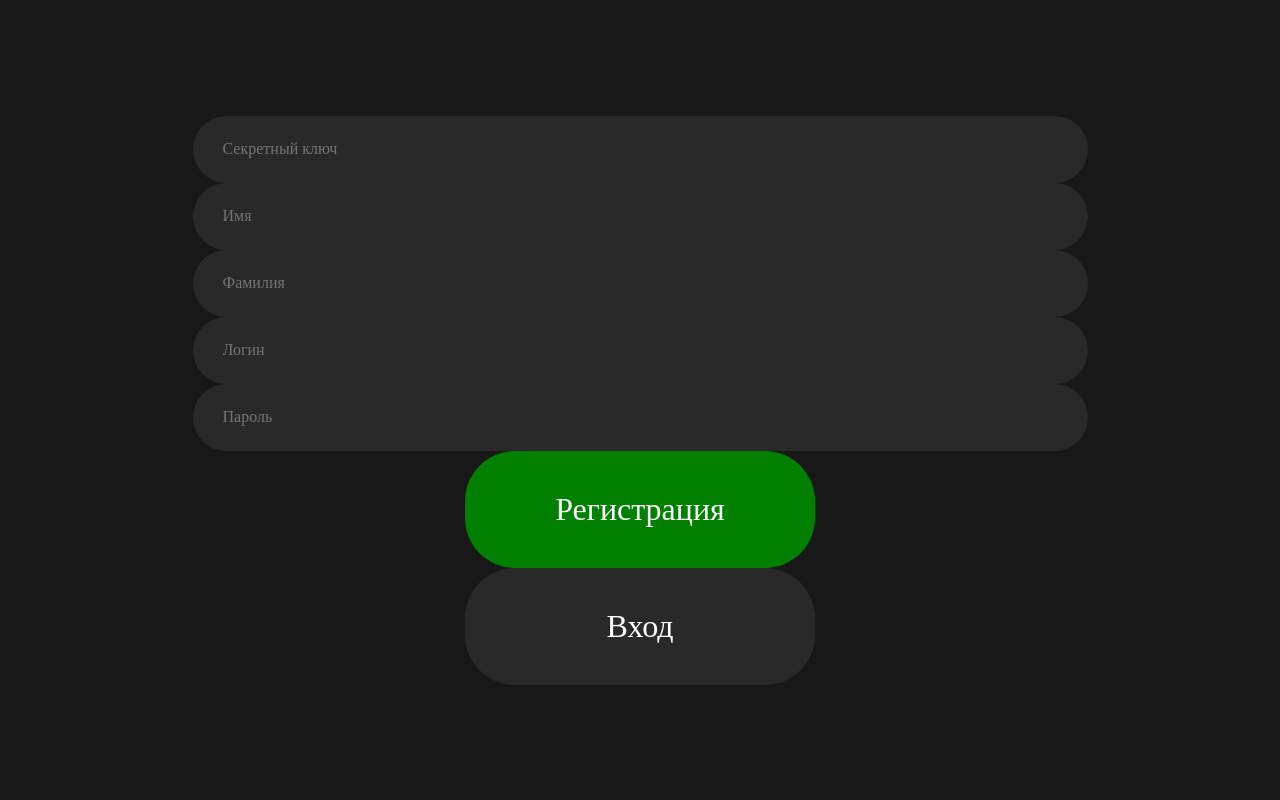
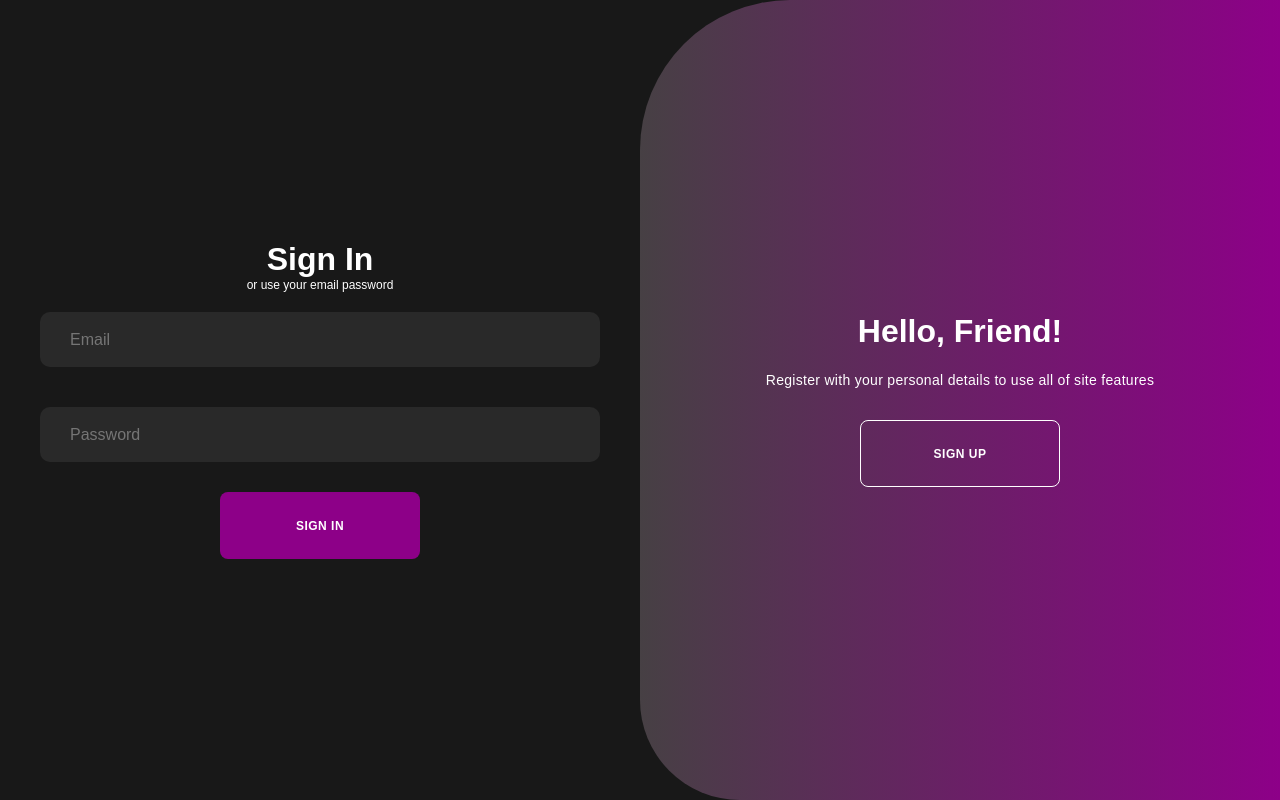
Before and after one commit to papper-ai/Papper-web, a React app: page / in a window 1280 px wide. Built offline with nearby package versions, Linux system fonts and the light colour scheme.

Commit message:
Add Auth form

```diff
--- a/src/app/styles/index.scss
+++ b/src/app/styles/index.scss
@@ -4,4 +4,5 @@
     background-color: var(--bg-color);
     color: var(--primary-color);
     min-height: 100vh;
+    width: 100vw;
 }
--- a/src/app/styles/themes/dark.scss
+++ b/src/app/styles/themes/dark.scss
@@ -5,4 +5,7 @@
     --tertiary-color: #8D0088;
     --quaternary-color: #E63D43;
     --sidebar-color: #1E1E1E;
+
+
+    --font-color: #fff;
 }
--- a/src/app/styles/variables/global.scss
+++ b/src/app/styles/variables/global.scss
@@ -11,4 +11,7 @@
 
     --width-header: 100%;
     --height-header: 80px;
+
+
+    --border-radius: 10px;
 }
--- a/src/features/AuthForm/ui/AuthForm.module.scss
+++ /dev/null
@@ -1,14 +0,0 @@
-.FormContainer{
-    display: flex;
-    width: 100%;
-    height: 100vh;
-    justify-content: center;
-    align-items: center;
-    flex-direction: column;
-}
-.form{
-    display: flex;
-    flex-direction: column;
-    align-items: center;
-    justify-content: center;
-}
--- /dev/null
+++ b/src/features/AuthForm/ui/AuthForm.scss
@@ -0,0 +1,181 @@
+*{
+    margin: 0;
+    padding: 0;
+    box-sizing: border-box;
+    font-family: 'Montserrat', sans-serif;
+}
+
+
+
+.container{
+    // position: absolute;
+    // top: 50%;
+    // left: 50%;
+    // transform: translate(-50%, -50%);
+    position: relative;
+    background-color: var(--bg-color);
+    overflow: hidden;
+    width: 100%;
+    height: 100%;
+    color: var(--font-color)
+}
+
+.container p{
+    font-size: 14px;
+    line-height: 20px;
+    letter-spacing: 0.3px;
+    margin: 20px 0;
+}
+
+.container span{
+    font-size: 12px;
+}
+
+
+
+.container button{
+    font-size: 12px;
+    padding: 10px 45px;
+    border: 1px solid transparent;
+    border-radius: 8px;
+    font-weight: 600;
+    letter-spacing: 0.5px;
+    text-transform: uppercase;
+    margin-top: 10px;
+    cursor: pointer;
+}
+
+.container button.hidden{
+    background-color: transparent;
+    border-color: #fff;
+}
+
+.container form{
+    background-color: var(--bg-color);
+    display: flex;
+    align-items: center;
+    justify-content: center;
+    flex-direction: column;
+    padding: 0 40px;
+    height: 100%;
+}
+
+// .container input{
+//     border: none;
+//     margin: 8px 0;
+//     width: 100%;
+// }
+
+.form-container{
+    position: absolute;
+    top: 0;
+    height: 100%;
+    transition: all 0.6s ease-in-out;
+}
+
+.sign-in{
+    left: 0;
+    width: 50%;
+    z-index: 2;
+}
+
+.container .sign-in button{
+    background-color: var(--tertiary-color);
+}
+.container.active .sign-in{
+    transform: translateX(100%);
+}
+
+
+.sign-up{
+    left: 0;
+    width: 50%;
+    opacity: 0;
+    z-index: 1;
+}
+
+.container.active .sign-up{
+    transform: translateX(100%);
+    opacity: 1;
+    z-index: 5;
+    animation: move 0.6s;
+}
+
+@keyframes move{
+    0%, 49.99%{
+        opacity: 0;
+        z-index: 1;
+    }
+    50%, 100%{
+        opacity: 1;
+        z-index: 5;
+    }
+}
+
+
+
+.toggle-container{
+    position: absolute;
+    top: 0;
+    left: 50%;
+    width: 50%;
+    height: 100%;
+    overflow: hidden;
+    transition: all 0.6s ease-in-out;
+    border-radius: 150px 0 0 100px;
+    z-index: 1000;
+}
+
+.container.active .toggle-container{
+    transform: translateX(-100%);
+    border-radius: 0 150px 100px 0;
+}
+
+.toggle{
+    background-color: var(--primary-color);
+    height: 100%;
+    background: linear-gradient(to right, var(--primary-color), var(--tertiary-color));
+    color: #fff;
+    position: relative;
+    left: -100%;
+    height: 100%;
+    width: 200%;
+    transform: translateX(0);
+    transition: all 0.6s ease-in-out;
+}
+
+.container.active .toggle{
+    transform: translateX(50%);
+}
+
+.toggle-panel{
+    position: absolute;
+    width: 50%;
+    height: 100%;
+    display: flex;
+    align-items: center;
+    justify-content: center;
+    flex-direction: column;
+    padding: 0 30px;
+    text-align: center;
+    top: 0;
+    transform: translateX(0);
+    transition: all 0.6s ease-in-out;
+}
+
+.toggle-left{
+    transform: translateX(-200%);
+}
+
+.container.active .toggle-left{
+    transform: translateX(0);
+}
+
+.toggle-right{
+    right: 0;
+    transform: translateX(0);
+}
+
+.container.active .toggle-right{
+    transform: translateX(200%);
+}
--- a/src/features/AuthForm/ui/AuthForm.tsx
+++ b/src/features/AuthForm/ui/AuthForm.tsx
@@ -1,9 +1,10 @@
-import classNames  from 'classnames';
-import * as cls from './AuthForm.module.scss';
+import classNames from 'classnames';
+import './AuthForm.scss';
 import { Input } from 'shared/ui/Input/Input';
 import { Button, ThemeButton } from 'shared/ui/Button/Button';
+import { useState } from 'react';
 
-export const enum FormType{
+export const enum FormType {
     LOGIN = 'login',
     REGISTER = 'register'
 }
@@ -16,40 +17,58 @@ interface AuthFormProps {
 
 export const AuthForm = (props: AuthFormProps) => {
 
+    const [toggle, setToggle] = useState(false);
 
     const {
         formType,
         className
     } = props
-    let formContainer;
-    if(formType === FormType.REGISTER){
-        formContainer = (
-            <form inputMode='text' className={cls.form} action="registration">
-                <Input placeholder='Секретный ключ' />
-                <Input placeholder='Имя' />
-                <Input placeholder='Фамилия' />
-                <Input placeholder='Логин' />
-                <Input placeholder='Пароль' />
-                <Button theme={ThemeButton.PRIMARY}>Регистрация</Button>
-                <Button theme={ThemeButton.SECONDARY}>Вход</Button>
-            </form>
-        )
-    } else if(formType === FormType.LOGIN){
-        formContainer = (
-            <form inputMode='text' className={cls.form} action="login">
-                <Input placeholder='Логин' />
-                <Input placeholder='Пароль' />
-                <Button theme={ThemeButton.PRIMARY}>Вход</Button>
-                <Button theme={ThemeButton.SECONDARY}>Регистрация</Button>
-            </form>
-        )
+    const handleToggle = () => {
+        setToggle(!toggle);
     }
 
 
+    return (
+        <div className={classNames('container', {"active": toggle})} id="container">
+            <div className="form-container sign-up">
+                <form>
+                    <h1>Create Account</h1>
+                    <span>or use your email for registeration</span>
+                    <Input type="text" placeholder="Секретный ключ" />
+                    <Input type="text" placeholder="Name" />
+                    <Input type="email" placeholder="Email" />
+                    <Input type="password" placeholder="Password" />
+                    <Button>Sign Up</Button>
+                </form>
+            </div>
+            <div className="form-container sign-in">
+                <form>
+                    <h1>Sign In</h1>
+                    <span>or use your email password</span>
+                    <Input type="email" placeholder="Email" />
+                    <Input type="password" placeholder="Password" />
+                    <Button>Sign In</Button>
+                </form>
+            </div>
+            <div className="toggle-container">
+                <div className="toggle">
+                    <div className="toggle-panel toggle-left">
+                        <h1>Welcome Back!</h1>
+                        <p>Enter your personal details to use all of site features</p>
+                        <Button onClick={handleToggle} className="hidden">
+                            Sign In
+                        </Button>
+                    </div>
+                    <div className="toggle-panel toggle-right">
+                        <h1>Hello, Friend!</h1>
+                        <p>Register with your personal details to use all of site features</p>
+                        <Button onClick={handleToggle}className="hidden">
+                            Sign Up
+                        </Button>
+                    </div>
+                </div>
+            </div>
+        </div>
 
-    return (
-        <div className={cls.FormContainer}>
-            {formContainer}
-        </div>
     );
 }
--- a/src/pages/AuthPage/ui/AuthPage.tsx
+++ b/src/pages/AuthPage/ui/AuthPage.tsx
@@ -3,9 +3,9 @@ import { FormType } from 'features/AuthForm/ui/AuthForm';
 
 const AuthPage = () => {
     return (
-        <div>
-            <AuthForm formType={FormType.REGISTER} />
-        </div>
+
+        <AuthForm formType={FormType.REGISTER} />
+
     );
 }
 
--- a/src/shared/ui/Button/Button.module.scss
+++ b/src/shared/ui/Button/Button.module.scss
@@ -1,12 +1,12 @@
 .Button {
-    width: 350px;
-    height: 117px;
+    width: 200px;
+    height: 67px;
     border: none;
     outline: none;
-    border-radius: 50px;
+    border-radius: var(--border-radius);
     color: white;
     cursor: pointer;
-    font-size: 32px;
+    font-size: 24px;
     text-align: center;
 }
 
--- a/src/shared/ui/Input/Input.module.scss
+++ b/src/shared/ui/Input/Input.module.scss
@@ -1,8 +1,9 @@
 .Input{
-    width: 895px;
-    height: 67px;
+    width: 100%;
+    height: 55px;
     border: none;
-    border-radius: 50px;
+    margin: 20px 0;
+    border-radius: var(--border-radius);
     font-size: 32px;
     text-align: center;
     color: white;
--- a/src/shared/ui/Input/Input.tsx
+++ b/src/shared/ui/Input/Input.tsx
@@ -13,6 +13,6 @@ export const Input: FC<InputProps> = (props) => {
         ...otherProps } = props;
 
     return (
-        <input {...otherProps} className={classNames(cls.Input, className)} />
+        <input  {...otherProps} className={classNames(cls.Input, className)} />
     )
 }
```
